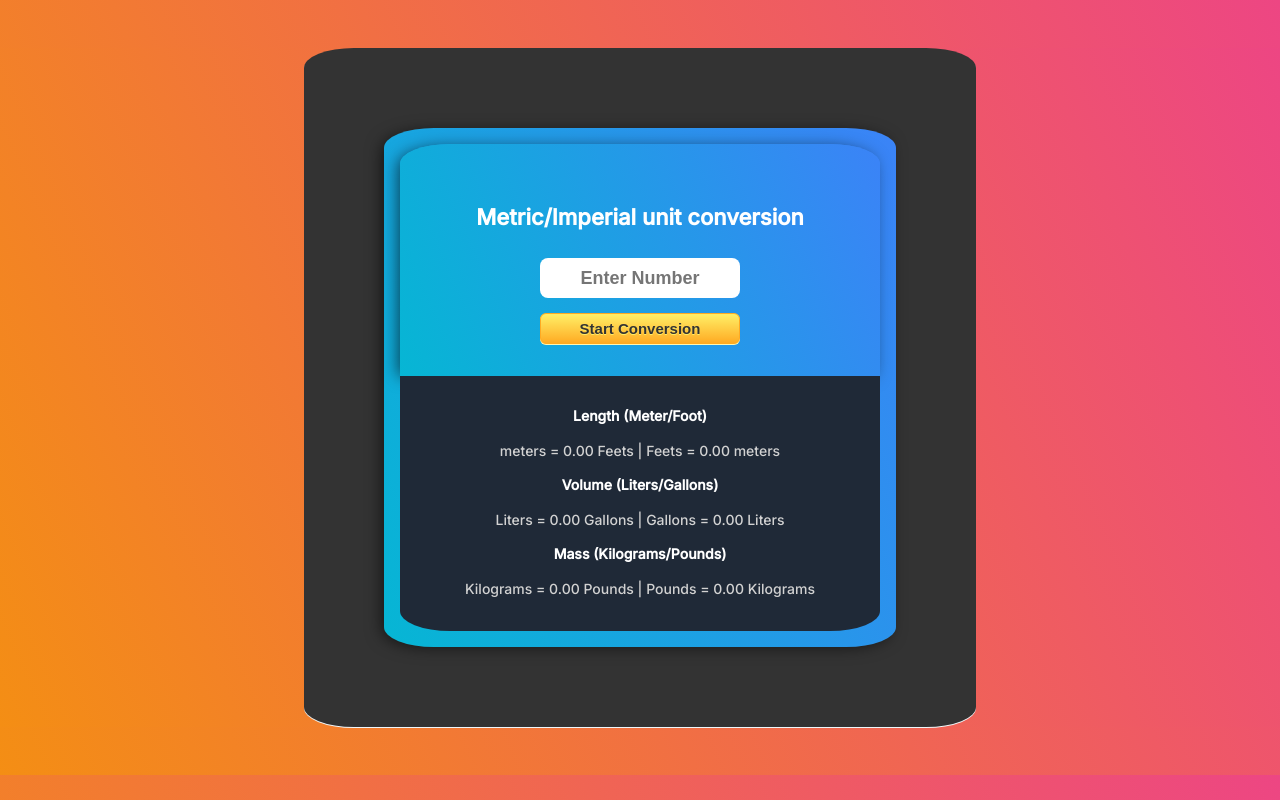
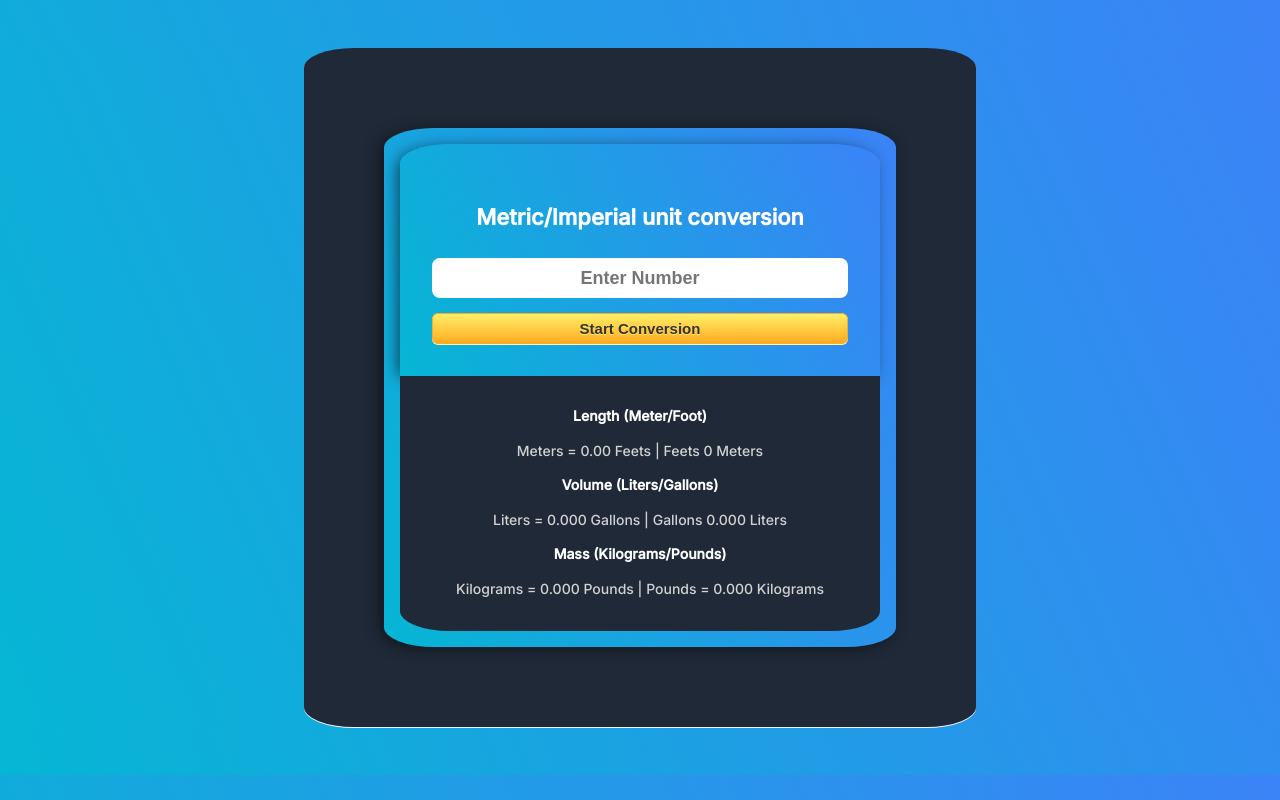
Before and after one commit to globaldevking/Unit-Conversion-App, a plain HTML site: page index.html in a window 1280 px wide. Both pictures are taken after a click on the button "Start Conversion". Drawn offline with Linux system fonts and the light colour scheme.

Commit message:
third commit

```diff
--- a/css/index.css
+++ b/css/index.css
@@ -3,9 +3,9 @@ body {
   margin: 0;
   padding: 0;
   box-sizing: border-box;
-  /* background: linear-gradient(246.26deg, #3B83F7 0%, #06B6D4 100%); */
 
-  background: linear-gradient(246.26deg, #ED4683 0%, #F48E14 100%);
+
+  background: linear-gradient(246.26deg, #3B83F7 0%, #06B6D4 100%);
   font-family: "Inter", sans-serif;
 }
 
@@ -52,7 +52,6 @@ body {
   color: #ffffff;
 }
 .input-container {
-  width: 200px;
   margin: auto;
   display: flex;
   flex-direction: column;
@@ -127,7 +126,7 @@ body {
         margin: 3em auto;
         padding: 5em;
         box-shadow: 0px 1px 0px 0px #f0f7fa;
-        background: #333;
+        background: #1f2937;
         border-radius: 10px;
         border-bottom-left-radius: 50px 20px;
         border-bottom-right-radius: 50px 20px;
--- a/script.js
+++ b/script.js
@@ -1,44 +1,62 @@
-// Javascript codes for Unit Conversion
+// // Javascript codes for Unit Conversion
+
+// function startConversion() {
+//   // lets get input elements value;
+//   let inputEl = document.getElementById("input-el").value;
+
+//   let unitValue = inputEl;
+
+//   // Length (Meter to Feet conversion);
+//   let meterEl = document.getElementById("meter-el");
+//   meterEl.textContent =
+//     unitValue +
+//     " meters = " +
+//     (unitValue * 3.28084).toFixed(2) +
+//     " Feets | " +
+//     unitValue +
+//     " Feets = " +
+//     (unitValue * 0.3048).toFixed(2) +
+//     " meters";
+
+//   // Volume (Liters to Gallon conversion)
+//   let volumeEl = document.getElementById("volume-el");
+//   volumeEl.textContent =
+//     unitValue +
+//     " Liters = " +
+//     (unitValue * 0.267).toFixed(2) +
+//     " Gallons | " +
+//     unitValue +
+//     " Gallons = " +
+//     (unitValue * 3.785).toFixed(2) +
+//     " Liters";
+
+//   // Mass (Kilograms to Pounds Conversion);
+//   let massEl = document.getElementById("mass-el");
+//   massEl.textContent =
+//     unitValue +
+//     " Kilograms = " +
+//     (unitValue * 2.20462).toFixed(2) +
+//     " Pounds | " +
+//     unitValue +
+//     " Pounds = " +
+//     (unitValue * 0.453592).toFixed(2) +
+//     " Kilograms";
+// }
+
 
 function startConversion() {
-  // lets get input elements value;
-  let inputEl = document.getElementById("input-el").value;
+    let inputEl = document.getElementById("input-el").value;
+    let unitVal = inputEl;
 
-  let unitValue = inputEl;
+    // get the Meter element
+    let meterEl = document.getElementById("meter-el");
+    meterEl.textContent = unitVal + " Meters = " +( unitVal * 3.2345 ).toFixed(2) + " Feets |" + unitVal + " Feets " +  unitVal * 0.23453 + " Meters";
 
-  // Length (Meter to Feet conversion);
-  let meterEl = document.getElementById("meter-el");
-  meterEl.textContent =
-    unitValue +
-    " meters = " +
-    (unitValue * 3.28084).toFixed(2) +
-    " Feets | " +
-    unitValue +
-    " Feets = " +
-    (unitValue * 0.3048).toFixed(2) +
-    " meters";
+    // get the Volume element
+    let volumeEl = document.getElementById('volume-el');
+    volumeEl.textContent = unitVal + " Liters = " + (unitVal * 1.2354 ).toFixed(3) + " Gallons | " + unitVal + " Gallons " + (unitVal * 0.12343 ).toFixed(3) + " Liters";
 
-  // Volume (Liters to Gallon conversion)
-  let volumeEl = document.getElementById("volume-el");
-  volumeEl.textContent =
-    unitValue +
-    " Liters = " +
-    (unitValue * 0.267).toFixed(2) +
-    " Gallons | " +
-    unitValue +
-    " Gallons = " +
-    (unitValue * 3.785).toFixed(2) +
-    " Liters";
-
-  // Mass (Kilograms to Pounds Conversion);
-  let massEl = document.getElementById("mass-el");
-  massEl.textContent =
-    unitValue +
-    " Kilograms = " +
-    (unitValue * 2.20462).toFixed(2) +
-    " Pounds | " +
-    unitValue +
-    " Pounds = " +
-    (unitValue * 0.453592).toFixed(2) +
-    " Kilograms";
+    // get Mass element
+    let massEl = document.getElementById("mass-el");
+    massEl.textContent = unitVal + " Kilograms = " + (unitVal * 2.14432).toFixed(3) + " Pounds | " + unitVal + " Pounds = " + (unitVal * 3.5436).toFixed(3) + " Kilograms";
 }
```
